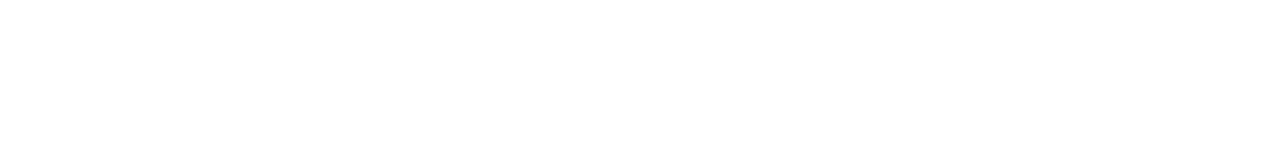
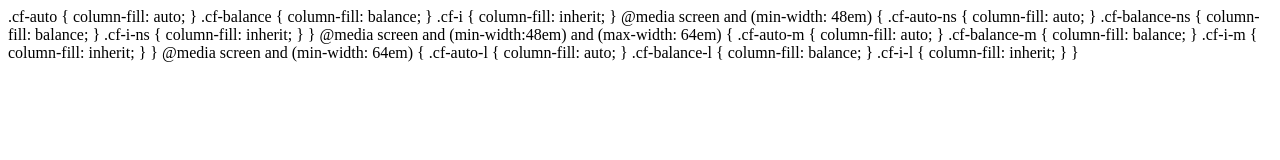
Before and after one commit to mrmrs/css-column-fill, a website: page index.html in a window 1280 px wide. Drawn offline with Linux system fonts and the light colour scheme.

Commit message:
Adding css contents to html file for documentation

```diff
--- a/index.html
+++ b/index.html
@@ -12,5 +12,27 @@
     <link rel="stylesheet" href="column-fill.css">
   </head>
   <body>
-  </body>
+.cf-auto    { column-fill: auto; }
+.cf-balance { column-fill: balance; }
+.cf-i       { column-fill: inherit; }
+
+@media screen and (min-width: 48em) {
+.cf-auto-ns    { column-fill: auto; }
+.cf-balance-ns { column-fill: balance; }
+.cf-i-ns       { column-fill: inherit; }
+}
+
+@media screen and (min-width:48em) and (max-width: 64em) {
+.cf-auto-m    { column-fill: auto; }
+.cf-balance-m { column-fill: balance; }
+.cf-i-m       { column-fill: inherit; }
+}
+
+@media screen and (min-width: 64em) {
+.cf-auto-l    { column-fill: auto; }
+.cf-balance-l { column-fill: balance; }
+.cf-i-l       { column-fill: inherit; }
+}
+
+</body>
 </html>
```
